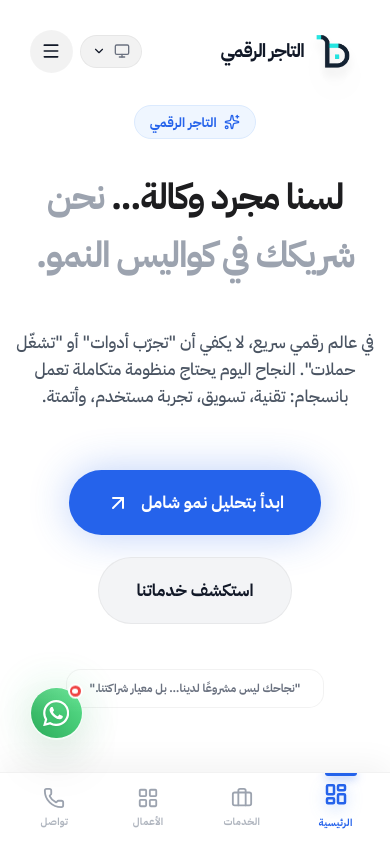
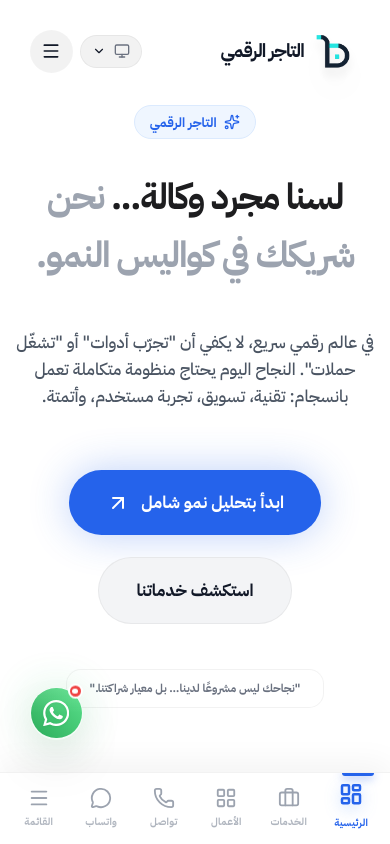
Before and after one commit to mohamedlahlah/asdwww, a React (Vite) app: page / in a window 390 px wide. Shown: the top 844 px of the page. Built offline with nearby package versions, Linux system fonts and the light colour scheme.

Commit message:
Add WhatsApp and Hamburger Menu to the mobile bottom navbar and optimize layout for 6 items

```diff
--- a/components/Layout.tsx
+++ b/components/Layout.tsx
@@ -1,6 +1,6 @@
 import React, { useState, useEffect, useRef } from 'react';
 import WhatsAppButton from './WhatsAppButton';
-import { Menu, X, Sun, Moon, ArrowUpRight, ChevronLeft, Instagram, Twitter, Linkedin, Github, Sparkles, Send, ChevronDown, Rocket, Search, Globe, Code, Palette, Zap, Briefcase, Info, LayoutGrid, ShoppingBag, LayoutDashboard, Building2, Phone } from 'lucide-react';
+import { Menu, X, Sun, Moon, ArrowUpRight, ChevronLeft, Instagram, Twitter, Linkedin, Github, Sparkles, Send, ChevronDown, Rocket, Search, Globe, Code, Palette, Zap, Briefcase, Info, LayoutGrid, ShoppingBag, LayoutDashboard, Building2, Phone, MessageCircle } from 'lucide-react';
 import { Link, useLocation } from 'react-router-dom';
 import ThemeToggle from './ThemeToggle';
 import Newsletter from './Newsletter';
@@ -234,10 +234,10 @@ const Layout = ({ children }: { children: React.ReactNode }) => {
                         className="absolute top-0 h-[3px] bg-blue-600 dark:bg-blue-500 rounded-b-full transition-all duration-500 ease-[cubic-bezier(0.25,1,0.5,1)] shadow-[0_2px_8px_rgba(37,99,235,0.6)]"
                         style={{
                             width: '32px',
-                            right: pathname === '/' ? 'calc(12.5% - 16px)' :
-                                   pathname === '/services' ? 'calc(37.5% - 16px)' :
-                                   pathname === '/portfolio' ? 'calc(62.5% - 16px)' :
-                                   pathname === '/contact' ? 'calc(87.5% - 16px)' : 'calc(12.5% - 16px)',
+                            right: pathname === '/' ? 'calc(8.33% - 16px)' :
+                                   pathname === '/services' ? 'calc(25% - 16px)' :
+                                   pathname === '/portfolio' ? 'calc(41.66% - 16px)' :
+                                   pathname === '/contact' ? 'calc(58.33% - 16px)' : 'calc(8.33% - 16px)',
                             opacity: ['/', '/services', '/portfolio', '/contact'].includes(pathname) ? 1 : 0
                         }}
                     />
@@ -247,15 +247,14 @@ const Layout = ({ children }: { children: React.ReactNode }) => {
                         { name: 'الخدمات', path: '/services', icon: Briefcase },
                         { name: 'الأعمال', path: '/portfolio', icon: LayoutGrid },
                         { name: 'تواصل', path: '/contact', icon: Phone },
-                    ].map((item) => {
-                        const active = pathname === item.path;
+                        { name: 'واتساب', href: 'https://wa.me/966593224180', icon: MessageCircle },
+                        { name: 'القائمة', action: () => setIsOpen(true), icon: Menu },
+                    ].map((item, idx) => {
+                        const active = item.path ? pathname === item.path : false;
                         const Icon = item.icon;
-                        return (
-                            <Link
-                                key={item.path}
-                                to={item.path}
-                                className={`relative z-10 flex flex-col items-center justify-center w-1/4 h-full gap-1.5 group active:scale-[0.92] transition-all duration-300 ${active ? 'text-blue-600 dark:text-blue-400' : 'text-gray-400 dark:text-gray-500'}`}
-                            >
+
+                        const innerContent = (
+                            <>
                                 <div className={`relative transition-all duration-300 ease-out ${active ? '-translate-y-1' : 'group-hover:text-gray-600 dark:group-hover:text-gray-300'}`}>
                                     <Icon
                                         size={active ? 24 : 22}
@@ -266,8 +265,30 @@ const Layout = ({ children }: { children: React.ReactNode }) => {
                                 <span className={`text-[10px] font-black tracking-wide transition-all duration-300 ${active ? 'opacity-100' : 'opacity-80 group-hover:opacity-100'}`}>
                                     {item.name}
                                 </span>
-                            </Link>
+                            </>
                         );
+
+                        const commonClass = `relative z-10 flex flex-col items-center justify-center flex-1 h-full gap-1.5 group active:scale-[0.92] transition-all duration-300 ${active ? 'text-blue-600 dark:text-blue-400' : 'text-gray-400 dark:text-gray-500'}`;
+
+                        if (item.action) {
+                            return (
+                                <button key={`action-${idx}`} onClick={item.action} className={commonClass}>
+                                    {innerContent}
+                                </button>
+                            );
+                        } else if (item.href) {
+                            return (
+                                <a key={`href-${idx}`} href={item.href} target="_blank" rel="noopener noreferrer" className={commonClass}>
+                                    {innerContent}
+                                </a>
+                            );
+                        } else {
+                            return (
+                                <Link key={`link-${idx}`} to={item.path!} className={commonClass}>
+                                    {innerContent}
+                                </Link>
+                            );
+                        }
                     })}
                 </div>
             </div>
```
